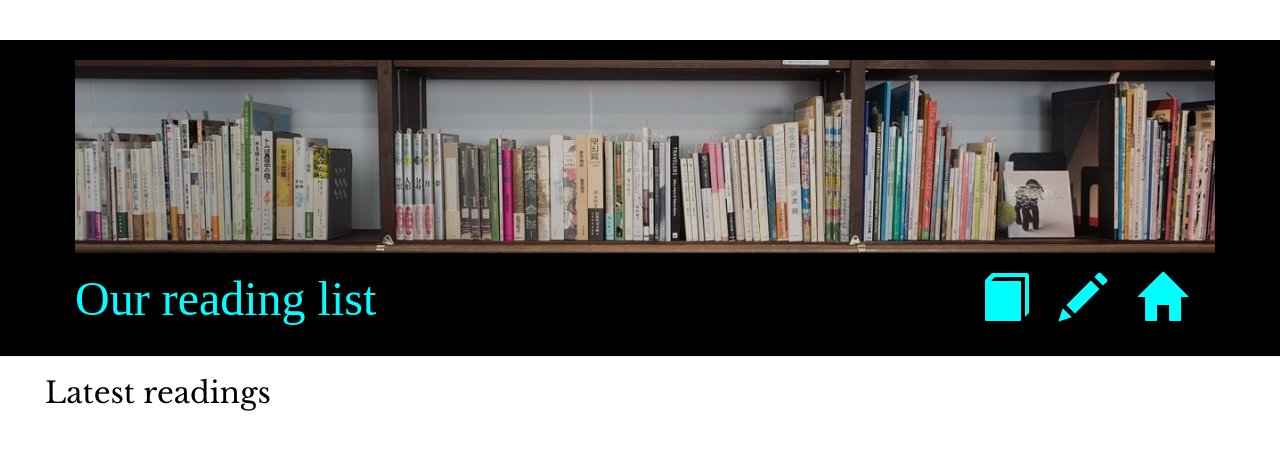
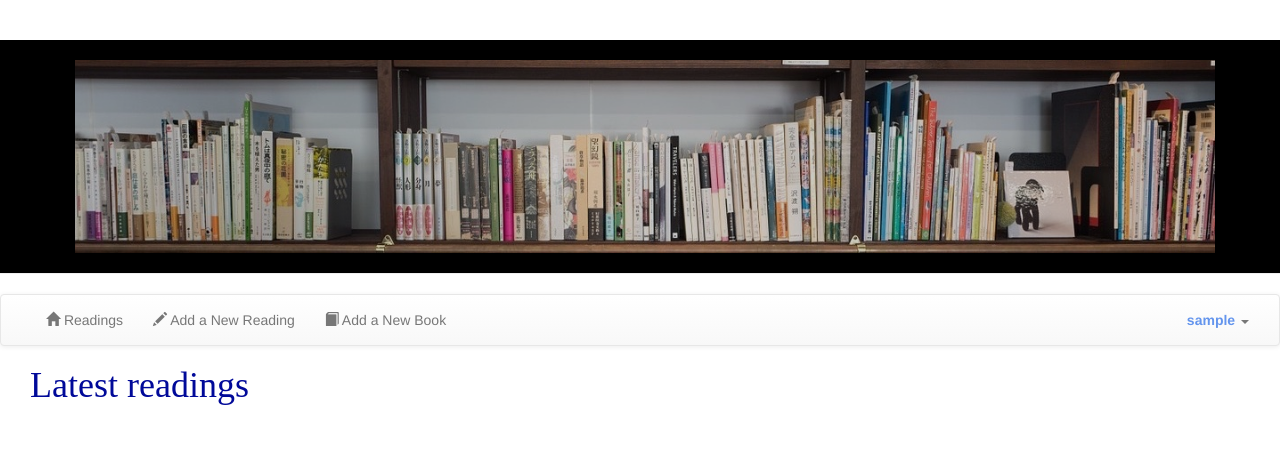
Before and after one commit to BraunAvi/BookCase, a Django app: page /reviews/ in a window 1280 px wide. Shown: the top 450 px of the page. Run offline with Django 3.2, Linux system fonts and the light colour scheme; the visitor is signed in with stand-in values (Sample User, id 1); data that the repository does not hold is empty; some libraries are stand-ins or nearby versions.

Commit message:
adding BS nav bar; limiting access to changes/adding pages

```diff
--- a/bookcase/urls.py
+++ b/bookcase/urls.py
@@ -21,6 +21,7 @@ from django.contrib import admin
 #
 urlpatterns = [
     url(r'^admin/', include(admin.site.urls)),
+
     url(r'^reviews/', include('readings.urls',
                               namespace='readings',
                               app_name='readings')),
--- a/readings/forms.py
+++ b/readings/forms.py
@@ -5,7 +5,8 @@
 class ReviewForm(forms.ModelForm):
     class Meta:
         model = Review
-        fields = ('book','body','quote','rating','reviewed_by')
+        # fields = ('book','body','quote','rating','reviewed_by')
+        fields = ('book','body','quote','rating') # reviewed by is added automatically
 
 
 
--- a/readings/models.py
+++ b/readings/models.py
@@ -84,7 +84,10 @@ class Review(models.Model):
     # id = models.IntegerField(unique=True, db_index=True, blank=True, primary_key=True, null=False,auto_created=True)
     book = models.ForeignKey(Book)
     reviewed_by = models.ForeignKey(User)
-    published_date = models.DateTimeField()
+    published_date = models.DateTimeField(auto_now_add=True)
+    updated_date = models.DateTimeField(auto_now=True)
+
+
     body = models.TextField()
     quote = models.CharField(max_length=200,blank=True)
     rating = models.IntegerField(choices=RATING_CHOICES)
--- a/readings/static/css/readings.css
+++ b/readings/static/css/readings.css
@@ -1,6 +1,7 @@
-h1   a {
-    color: #aaA505;
-    }
+h1   {
+    color: #000999;
+    padding-left:30px
+}
 
 h1, h2, h3, h4 {
     font-family: 'Lobster', cursive;
@@ -21,32 +22,41 @@ h1, h2, h3, h4 {
 
 .sub-header h2 {
     color: black;
-    font-size: 30 pt;
+    font-size: 25 pt;
     text-decoration: none;
     font-family: 'Libre Baskerville', cursive;
 
 }
 
-
 .sub-title {
     background-color: #ffffff;
     font-family: "Times New Roman", Times, serif;
-    font-size: 22pt;
+    font-size: 18pt;
     padding: 0px 0px 0px 20px;
-    margin-left: 15px;
-
+    margin-left: 0px;
     padding-left:30px
 }
 
+#sub_title h2, #sub_title h3, #sub_title a
+ {
+    display: inline;
+    vertical-align: top;
+/*    font-family: 'Open Sans', sans-serif;*/
+    font-size: 18px;
+    line-height: 28px;
+}
+
+
 .content {
-    margin-left: 40px;
-    padding-left: 35px;
-
+    padding: 0px 0px 0px 0px;
+    padding-left: 30px;
+    margin-left:    0px;
 }
 
 
 .date {
     color: #828282;
+    margin-left:10px;
 }
 
 .save {
@@ -62,6 +72,7 @@ h1, h2, h3, h4 {
     float: right;
     font-size: 26pt;
     margin-right: 30px;
+
 }
 
 .review {
@@ -117,3 +128,18 @@ img {
     height: auto;
     opacity: 0.8;
 }
+
+
+.my_top_navbar{
+    text-align: bottom  ;
+    color: cornflowerblue;
+    padding-top: 15px;
+    padding-bottom: 15px;
+    font-size: 22px;
+    font-family: "Helvetica Neue", Helvetica, Arial, sans-serif;
+    font-size: 14px;
+}
+
+.navbar-nav > li > a {
+   line-height: 20px;
+}
--- a/readings/templates/readings/base.html
+++ b/readings/templates/readings/base.html
@@ -3,9 +3,15 @@
 <!DOCTYPE html>
 <html lang="en">
 <head>
+    <link rel="stylesheet" href="//maxcdn.bootstrapcdn.com/bootstrap/3.2.0/css/bootstrap-theme.min.css">
     <link rel="stylesheet" href="//maxcdn.bootstrapcdn.com/bootstrap/3.3.7/css/bootstrap.min.css">
-    <link rel="stylesheet" href="//maxcdn.bootstrapcdn.com/bootstrap/3.2.0/css/bootstrap-theme.min.css">
     <link href='http://fonts.googleapis.com/css?family=Libre+Baskerville' rel='stylesheet'  type='text/css'>
+
+    <script src="//ajax.googleapis.com/ajax/libs/jquery/1.11.0/jquery.min.js"></script>
+    <script src="//netdna.bootstrapcdn.com/bootstrap/3.1.1/js/bootstrap.min.js"></script>
+    <link rel="stylesheet" type="text/css" href="//netdna.bootstrapcdn.com/bootstrap/3.1.1/css/bootstrap.min.css">
+
+
 
     <link rel="stylesheet" href="{% static 'css/readings.css' %}">
 
@@ -14,25 +20,74 @@
 </head>
 
 <body>
+    <div class="page-header">
+        <div class="container">
+            <img src="{% static 'images/books_flat.jpg' %}" alt="My image" width="300" height="100" />
+        </div>
+    </div>
+
+    <nav class="navbar navbar-default">
+        <div class="container-fluid">
+        <!-- Collect the nav links, forms, and other content for toggling -->
+        <div class="collapse navbar-collapse" id="bs-example-navbar-collapse-1">
+          <ul class="nav navbar-nav">
+              <li><a href="{% url 'readings:review_list' %}"><span class="glyphicon glyphicon-home"></span> Readings </a></li>
+              <li><a href="{% url 'readings:review_new' %}"> <span class="glyphicon glyphicon-pencil"></span> Add a New Reading  </a></li>
+              <li><a href="{% url 'readings:book_new' %}" >  <span class="glyphicon glyphicon-book"></span> Add a New Book</a></li>
+              <!--<li><a href="{% url 'readings:book_new' %}" >  <span class="glyphicon glyphicon-men"></span> Add a New Artist</a></li>-->
+
+            <!--<li class="dropdown">-->
+              <!--<a href="#" class="dropdown-toggle" data-toggle="dropdown" role="button" aria-haspopup="true" aria-expanded="false">Add New Items <span class="caret"></span></a>-->
+              <!--<ul class="dropdown-menu">-->
+                <!--<li><a href="{% url 'readings:review_new' %}">Add new Reading </a></li>-->
+                <!--<li><a href="{% url 'readings:review_new' %}">Add new Reading </a></li>-->
+                <!--<li><a href="{% url 'readings:review_new' %}">Add new Reading </a></li>-->
+                <!--<li role="separator" class="divider"></li>-->
+                <!--<li><a href="{% url 'readings:review_new' %}">Add new Reading </a></li>-->
+                <!--<li role="separator" class="divider"></li>-->
+                <!--<li><a href="#">One more separated link</a></li>-->
+              <!--</ul>-->
+            <!--</li>-->
+          </ul>
+
+          <!--<form class="navbar-form navbar-left">-->
+            <!--<div class="form-group">-->
+              <!--<input type="text" class="form-control" placeholder="Search">-->
+            <!--</div>-->
+            <!--<button type="submit" class="btn btn-default">Submit</button>-->
+          <!--</form>-->
+
+          <ul class="nav navbar-nav navbar-right">
+              <!--<li class="dropdown">-->
+                  <!--<a href="#" class="dropdown-toggle" data-toggle="dropdown" role="button" aria-haspopup="true" aria-expanded="false">Dropdown <span class="caret"></span></a>-->
+                  <!--<ul class="dropdown-menu">-->
+                      <!--<li><a href="#">Action</a></li>-->
+                      <!--<li><a href="#">Another action</a></li>-->
+                      <!--<li><a href="#">Something else here</a></li>-->
+                      <!--<li role="separator" class="divider"></li>-->
+                      <!--<li><a href="#">Separated link</a></li>-->
+                  <!--</ul>-->
+              <!--</li>-->
+              <li class="dropdown">
+                  <a href="#" class="dropdown-toggle" data-toggle="dropdown" role="button" aria-haspopup="true" aria-expanded="false"><b class="my_top_navbar">{{ request.user.username }}</b> <span class="caret"></span></a>
+                  <ul class="dropdown-menu">
+                      <li><a href="{% url 'readings:log_out' %}">log out</a></li>
+                      <!--<li><a href="/admin/login/?next=/admin/auth/user/">log in</a></li>-->
 
 
-    <div class="page-header">
-            <div class="container">
-                <img src="{% static 'images/books_flat.jpg' %}" alt="My image" width="300" height="100" />
-                <h1>
-                <a href="{% url 'readings:review_list' %}"
-                   class="top-menu"><span class="glyphicon glyphicon-home"></span></a>
-                    {% if user.is_authenticated %}
-                         <a href="{% url 'readings:review_new' %}" class="top-menu"><span class="glyphicon glyphicon-pencil"></span></a>
-                         <a href="{% url 'readings:book_new' %}" class="top-menu"><span class="glyphicon glyphicon-book"></span></a>
-                        {% block title%}
-                        {% endblock %}
-                    {% endif %}
-                </h1>
-            </div>
+                  </ul>
+              </li>
+
+              <!--<li class="my_top_navbar"><b>{{ request.user.username }}</b></li>-->
+
+          </ul>
+        </div><!-- /.navbar-collapse -->
+    </div><!-- /.container-fluid -->
+</nav>
 
 
-    </div>
+    {% block title%}
+    {% endblock %}
 
     <div class="sub-header">
         {% block sub_title%}
--- a/readings/templates/readings/review_list.html
+++ b/readings/templates/readings/review_list.html
@@ -2,16 +2,12 @@
 
 
 {% block title%}
-    <h1>
-        <a> Our reading list</a>
-
-    </h1>
-
+    <h1> Latest readings    </h1>
 {% endblock %}
 
 
 {% block sub_title %}
-    <h2 class="sub-title">Latest readings </h2>
+    <!--<h2 class="sub-title">Latest readings </h2>-->
 {% endblock %}
 
 {% if reviews %}
--- a/readings/urls.py
+++ b/readings/urls.py
@@ -3,6 +3,8 @@ from . import views
 
 urlpatterns = [
     # ex: /
+    url(r'^authentication_error/(?P<error_type>\d)/$', views.auth_error_message, name='auth_error_message'),
+
     url(r'^$', views.review_list, name='review_list'),
     url(r'^review/(?P<review_id>\d+)/$', views.review_detail, name='review_detail'),
     url(r'^book/(?P<book_id>\d+)/$', views.book_detail, name='book_detail'),
@@ -12,6 +14,9 @@ urlpatterns = [
     url(r'^review/new/$', views.review_new, name='review_new'),
     url(r'^book/new/$', views.book_new, name='book_new'),
     url(r'^review/(?P<pk>\d+)/edit/$', views.review_edit, name='review_edit'),
+    url(r'^log_out/$', views.log_out, name='log_out'),
+    url(r'^log_in/$', views.log_in, name='log_in'),
+
     # url(r'^book/(?P<pk>\d+)/edit/$', views.book_edit, name='book_edit'),
 
     # url(r'^book$', views.book_list, name='book_list'),
--- a/readings/views.py
+++ b/readings/views.py
@@ -5,42 +5,52 @@ from django.shortcuts import render, get_object_or_404
 from .models import Review, Book
 from .forms import ReviewForm, BookForm
 from django.shortcuts import redirect
+
+from django.contrib.auth import logout
+from django.http import HttpResponse
+
 from django.template.defaulttags import register
 
 
-
-def review_list(request):
-    # import pdb;
-    # pdb.set_trace()
-
-    reviews = Review.objects.filter(published_date__lte=timezone.now()).order_by('-published_date')
-    reviews.text_rating=[]
+def dict_review_rating_to_text(reviews=[]):
+    """ this function takes the list of reviews as input and return the text of the rating of these reviews"""
     text_rating={1: 'did\'nt like it so much',
                  2: 'thought it was OK',
                  3: 'Loved it!'}
     for i in range (0,len(reviews)):
         reviews[i].text_rating=text_rating[reviews[i].rating]
-        print reviews[i].reviewed_by.username,reviews[i].text_rating
+    return reviews
 
+def review_list(request):
+    # import pdb;
+    # pdb.set_trace()
+    reviews = Review.objects.filter(published_date__lte=timezone.now()).order_by('-published_date')
+    dict_review_rating_to_text(reviews)
     return render(request,
                   'readings/review_list.html',
                   {'reviews': reviews})
 
+
 def review_detail(request, review_id):
     review = get_object_or_404(Review, id=review_id)
-    return render(request, 'readings/review_detail.html', {'review': review,
-                                                           'reviews': 1,})
+    dict_review_rating_to_text([review]) # add a column with the rating text based on the dictionary above
+    return render(request, 'readings/review_detail.html',
+                  {'review': review})
+
+
 def book_detail(request, book_id):
     book = get_object_or_404(Book, id=book_id)
     return render(request, 'readings/book_detail.html', {'book': book})
 
 def review_new(request):
+    if not request.user.is_authenticated():
+        return redirect('readings:auth_error_message', error_type=1)
     if request.method == "POST":
         form = ReviewForm(request.POST)
         if form.is_valid():
             form.save(commit=False)
             review = form.save(commit=False)
-            # review.reviewed_by = request.user
+            review.reviewed_by = request.user
             review.published_date = timezone.now()
             review.save()
             id=review.pk
@@ -51,6 +61,8 @@ def review_new(request):
 
 
 def book_new(request):
+    if not request.user.is_authenticated():
+        return redirect('readings:auth_error_message', error_type=1)
     if request.method == "POST":
         form = BookForm(request.POST)
         if form.is_valid():
@@ -62,14 +74,46 @@ def book_new(request):
 
 def review_edit(request, pk):
     review = get_object_or_404(Review, pk=pk)
+
+    if review.reviewed_by!=request.user:
+        return redirect('readings:auth_error_message', error_type=0)
+
     if request.method == "POST":
         form = ReviewForm(request.POST, instance=review)
         if form.is_valid():
             review = form.save(commit=False)
             review.author = request.user
-            review.published_date = timezone.now()
+            review.updated_date = timezone.now()
             review.save()
             return redirect('readings:review_detail', review_id=review.pk)
     else:
         form = ReviewForm(instance=review)
     return render(request, 'readings/review_edit.html', {'form': form})
+
+
+def log_out(request):
+    logout(request)
+    return redirect('readings:review_list')
+
+def log_in(request):
+    logout(request)
+    return redirect('readings:review_list')
+
+def auth_error_message(request,error_type=0, message='',logged_in=''):
+    error_type_get=request.get_full_path().rsplit('/',2)[-2] # get the last digit if the url (error-type)
+    try: error_type_get =int(error_type_get)
+    except: pass
+    message = create_error_message(error_type=error_type_get)
+    logged_in=request.user
+    return render(request, 'readings/error_message.html',
+                  {'message': message,
+                   'logged_in':logged_in})
+
+
+def create_error_message(error_type=0):
+    if error_type == 0:
+        message = "It looks as if you're trying to edit someone else's review. That's not nice ;)"
+    elif error_type == 1:
+        message = "You need to log-in before  registering your readings or books)"
+    else: message = "Error No "+str(error_type)
+    return message
```
Also changed, not shown: readings/templates/readings/error_message.html (added, +18 -0 lines), readings/templates/readings/review_detail.html (+20 -8 lines), readings/migrations/0004_auto_20170529_1541.py (added), 7 other files.
